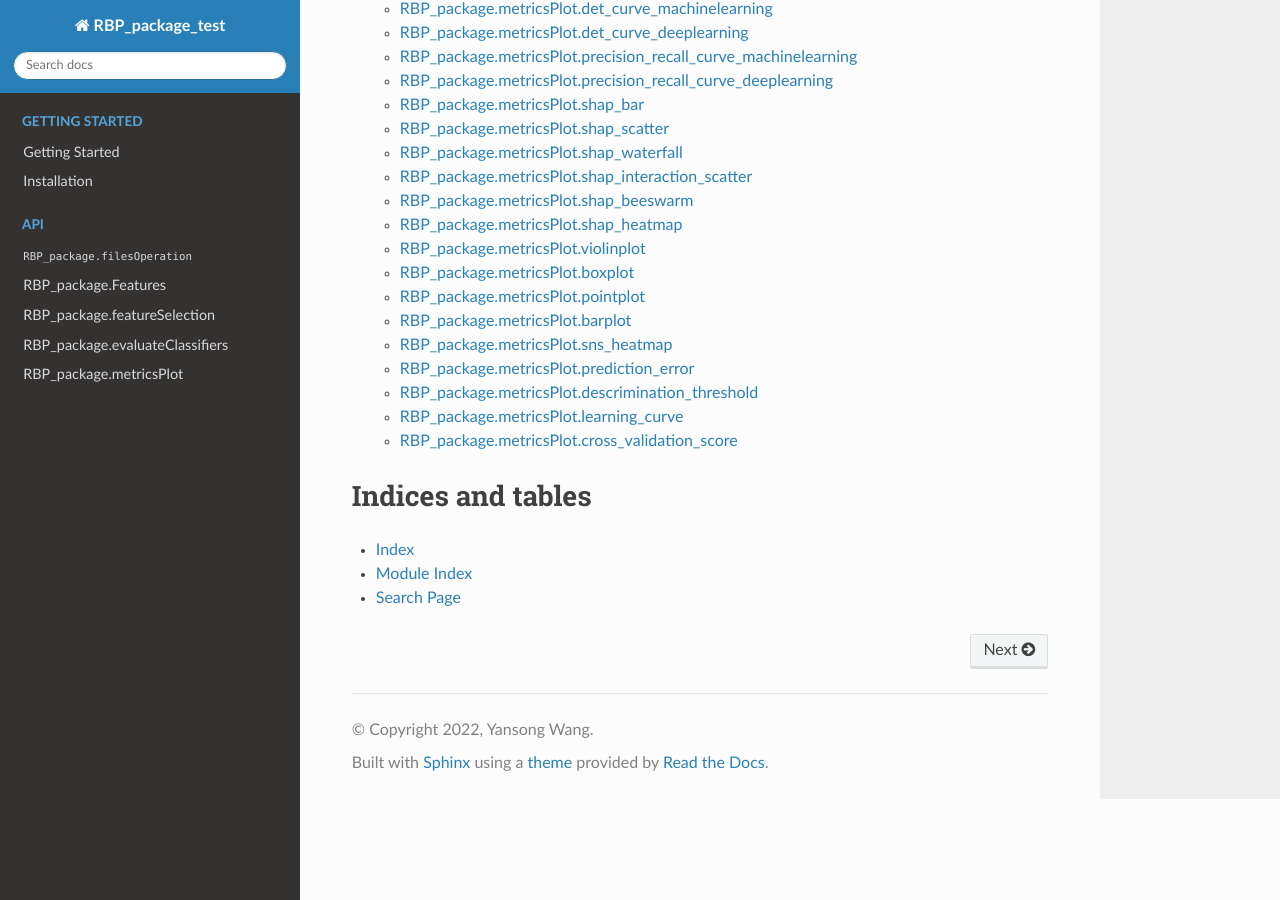
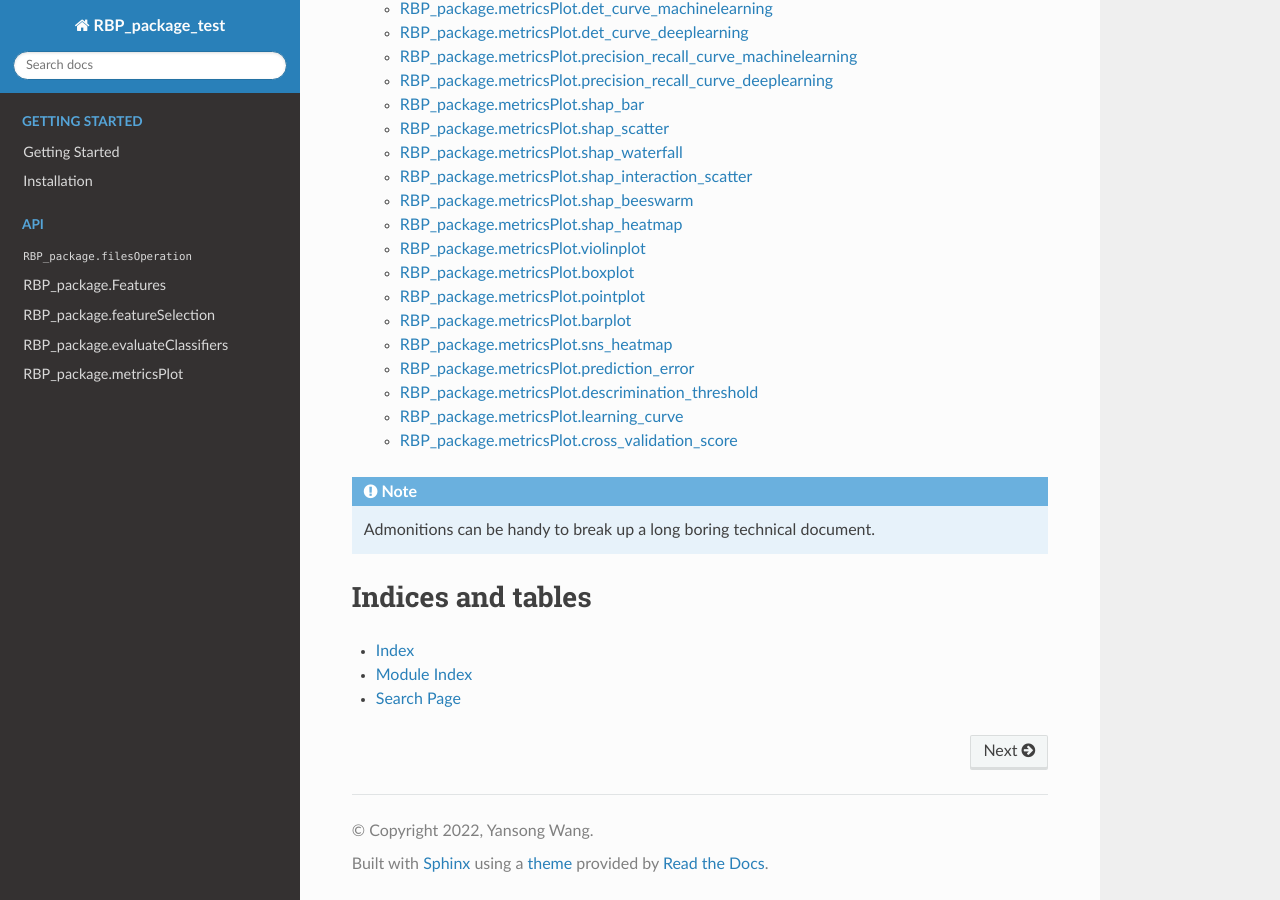
Before and after one commit to no-banana/PyRBP, a Sphinx documentation site: the page built from docs/source/index.rst, in a window 1280 px wide and 900 px high, scrolled down 2485 px. Built offline with Sphinx 7.4.7 and the Read the Docs theme 2.0.0, drawn with Linux system fonts in a browser that asks for light colours.

Commit message:
Add files via upload

```diff
--- a/docs/source/index.rst
+++ b/docs/source/index.rst
@@ -45,6 +45,8 @@ RBP_package is a Python toolbox for quick generation, condensation, evaluation,
    ./analysis_plots.rst
 
 
+.. Note:: Admonitions can be handy to break up a
+   long boring technical document.
 
 
 Indices and tables
```
Also changed, not shown: 5 other files.
